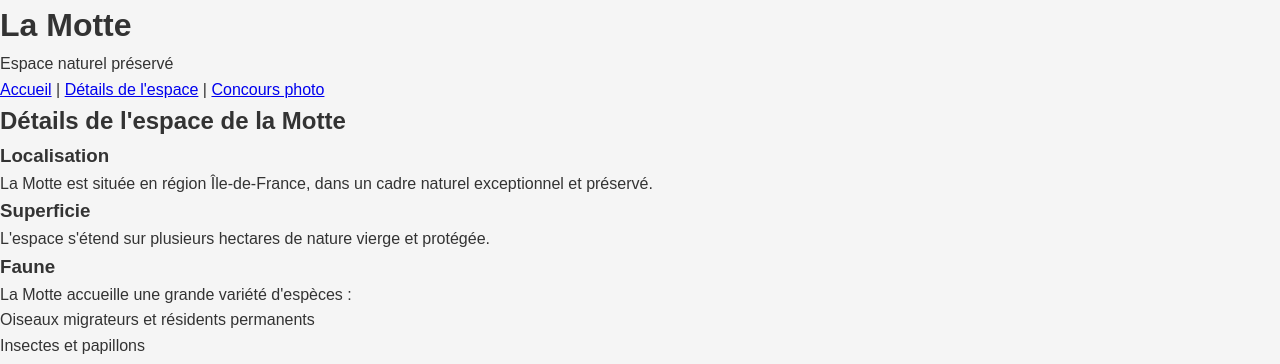
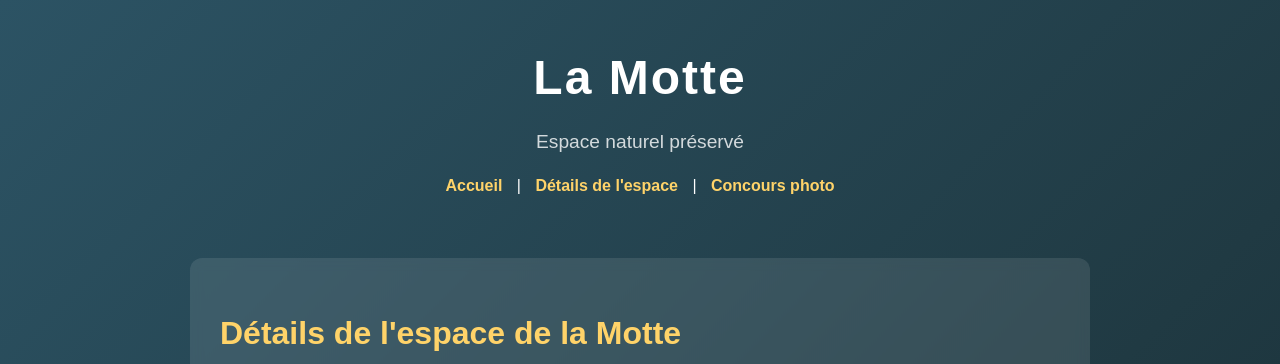
Before and after one commit to Siriannelr/SSG, a PHP site: page /details.html in a window 1280 px wide. Shown: the top 364 px of the page. Run offline with PHP 8.4, Linux system fonts and the light colour scheme.

Commit message:
Meilleur CSS

```diff
--- a/concours.php
+++ b/concours.php
@@ -26,7 +26,7 @@ usort($data['photos'], function($a, $b) {
   <meta charset="UTF-8">
   <meta name="viewport" content="width=device-width, initial-scale=1.0">
   <title>Concours Photo - La Motte</title>
-  <link rel="stylesheet" href="style.css">
+  <link rel="stylesheet" href="styles.css">
 </head>
 <body>
   <header>
--- a/details.html
+++ b/details.html
@@ -4,7 +4,7 @@
   <meta charset="UTF-8">
   <meta name="viewport" content="width=device-width, initial-scale=1.0">
   <title>Détails de l'espace - La Motte</title>
-  <link rel="stylesheet" href="style.css">
+  <link rel="stylesheet" href="styles.css">
 </head>
 <body>
   <header>
--- a/index.html
+++ b/index.html
@@ -4,7 +4,7 @@
   <meta charset="UTF-8">
   <meta name="viewport" content="width=device-width, initial-scale=1.0">
   <title>La Motte - Espace Naturel</title>
-  <link rel="stylesheet" href="style.css">
+  <link rel="stylesheet" href="styles.css">
 </head>
 <body>
   <header>
--- a/style.css
+++ /dev/null
@@ -1,146 +0,0 @@
-
-* {
-  margin: 0;
-  padding: 0;
-  box-sizing: border-box;
-}
-
-body {
-  font-family: "Poppins", sans-serif;
-  background: #f5f5f5;
-  color: #333;
-  line-height: 1.6;
-}
-
-
-.header {
-  width: 100%;
-  padding: 20px 40px;
-  background: #1e1e1e;
-  color: white;
-
-  display: flex;
-  justify-content: space-between;
-  align-items: center;
-
-  position: sticky;
-  top: 0;
-  z-index: 10;
-}
-
-.header h1 {
-  font-size: 28px;
-  font-weight: 600;
-}
-
-.header nav ul {
-  display: flex;
-  gap: 25px;
-  list-style: none;
-}
-
-.header nav a {
-  color: white;
-  text-decoration: none;
-  font-weight: 500;
-  transition: 0.2s;
-}
-
-.header nav a:hover {
-  opacity: 0.6;
-}
-
-
-.main {
-  max-width: 1100px;
-  margin: 40px auto;
-  padding: 0 20px;
-}
-
-
-.section-title {
-  font-size: 32px;
-  margin-bottom: 20px;
-  font-weight: 600;
-  border-left: 5px solid #1e1e1e;
-  padding-left: 10px;
-}
-
-
-.photo {
-  width: 100%;
-  max-width: 500px;
-  border-radius: 12px;
-  overflow: hidden;
-  display: block;
-  margin: 20px auto;
-  box-shadow: 0 5px 15px rgba(0,0,0,0.15);
-}
-
-.photo img {
-  width: 100%;
-  display: block;
-}
-
-
-.footer {
-  text-align: center;
-  padding: 20px;
-  background: #1e1e1e;
-  color: white;
-  margin-top: 60px;
-}
-
-.footer p {
-  font-size: 14px;
-  opacity: 0.7;
-}
-
-
-.oiseau1 {
-  display: flex;
-  justify-content: space-around;
-  align-items: center;
-  margin: 40px 0;
-  flex-wrap: wrap;
-  gap: 20px;
-}
-
-.oiseau1 img {
-  width: 250px;
-  border-radius: 10px;
-  object-fit: cover;
-  box-shadow: 0 5px 10px rgba(0,0,0,0.15);
-}
-
-
-
-@media (max-width: 768px) {
-  .header {
-    flex-direction: column;
-    gap: 15px;
-  }
-
-  .section-title {
-    font-size: 26px;
-  }
-
-  .oiseau1 img {
-    width: 180px;
-  }
-}
-
-@media (max-width: 480px) {
-  .header nav ul {
-    flex-direction: column;
-    gap: 10px;
-  }
-
-  .section-title {
-    font-size: 22px;
-  }
-
-  .oiseau1 img {
-    width: 150px;
-  }
-}
--- /dev/null
+++ b/styles.css
@@ -0,0 +1,95 @@
+
+*{
+margin: 0;
+padding: 0;
+box-sizing: border-box;
+}
+
+
+body {
+  font-family: Arial, Helvetica, sans-serif;
+  line-height: 1.6;
+  color: #fff;
+
+  background: linear-gradient(135deg, #2c5364, #203a43, #0f2027);
+  min-height: 100vh;
+  padding: 20px;
+}
+
+
+header {
+  text-align: center;
+  margin-bottom: 40px;
+  padding: 20px;
+}
+
+header h1 {
+  font-size: 3rem;
+  margin-bottom: 10px;
+  letter-spacing: 2px;
+}
+
+header p {
+  font-size: 1.2rem;
+  opacity: 0.8;
+  margin-bottom: 15px;
+}
+
+
+nav a {
+  color: #ffd369;
+  text-decoration: none;
+  font-weight: bold;
+  margin: 0 10px;
+}
+
+nav a:hover {
+  text-decoration: underline;
+}
+
+
+main {
+  max-width: 900px;
+  margin: 0 auto;
+  background: rgba(255, 255, 255, 0.1);
+  padding: 30px;
+  border-radius: 12px;
+  backdrop-filter: blur(6px);
+}
+
+main h2 {
+  margin-top: 20px;
+  margin-bottom: 10px;
+  font-size: 2rem;
+  color: #ffd369;
+}
+
+main p {
+  margin-bottom: 20px;
+}
+
+.main-image {
+  width: 100%;
+  border-radius: 10px;
+  margin: 20px 0;
+  display: block;
+}
+
+footer {
+  text-align: center;
+  margin-top: 40px;
+  opacity: 0.9;
+}
+
+footer hr {
+  border: none;
+  border-top: 1px solid #ffffff50;
+  margin-bottom: 15px;
+}
+
+footer p {
+  font-size: 0.9rem;
+}
+.amphibien {
+  height: 300px;
+}
```
